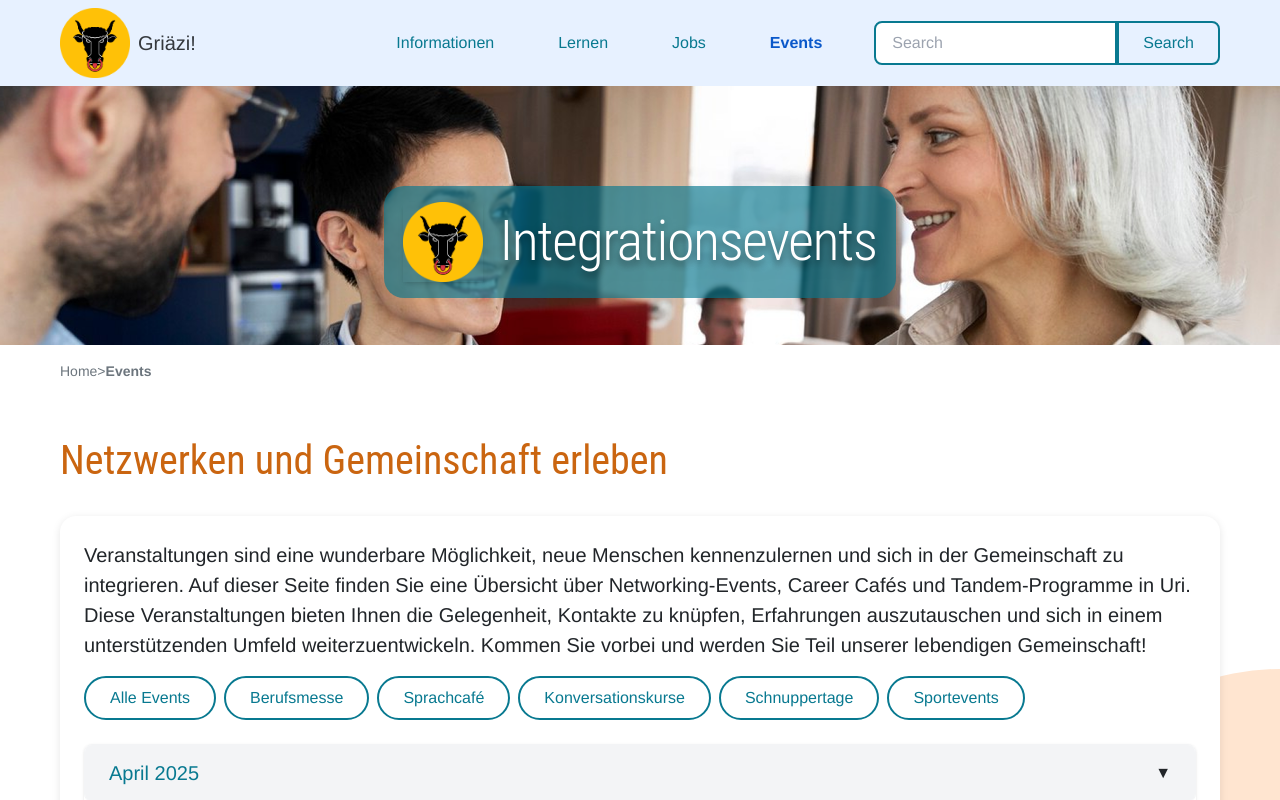
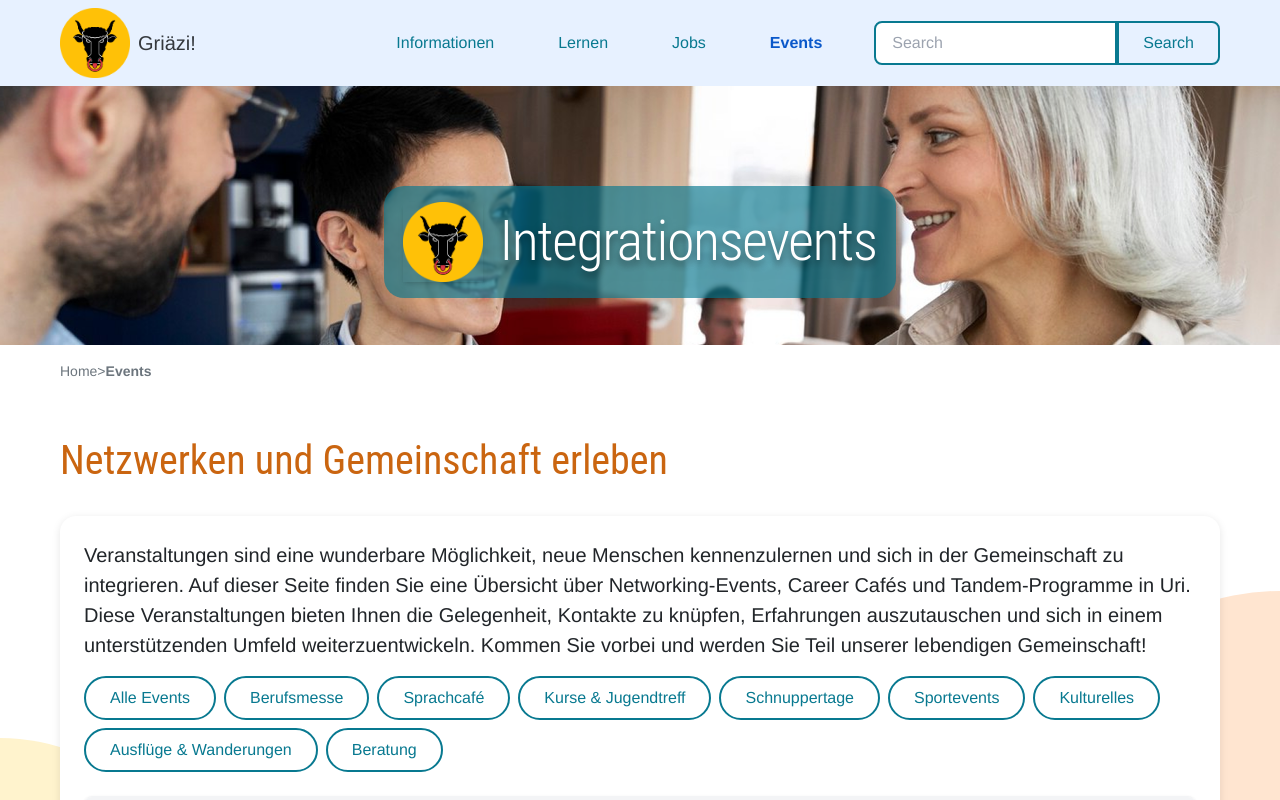
Before and after one commit to cumathka/hoi_ui, a Vue app in the folder ui/: page /events in a window 1280 px wide. Shown: the top 800 px of the page. Built offline with nearby package versions, Linux system fonts and the light colour scheme.

Commit message:
json updated

```diff
--- a/ui/package.json
+++ b/ui/package.json
@@ -15,6 +15,7 @@
     "leaflet": "^1.9.4",
     "object-assign": "^4.1.1",
     "vue": "^3.5.18",
+    "vue-i18n": "^9.14.5",
     "vue-router": "^4.5.1",
     "vue3-leaflet": "^1.0.50"
   },
--- a/ui/src/views/EventsView.vue
+++ b/ui/src/views/EventsView.vue
@@ -76,7 +76,7 @@
                 <div v-for="event in events" :key="event.id" class="mb-6 last:mb-0 bg-gray-50 p-4 rounded-lg shadow-sm">
                   <h4 class="text-h5 text-cyan-700 mb-1">{{ event.title }}</h4>
                   <p class="body-small text-gray-600 mb-1">{{ event.time }}</p>
-                  <p class="body-small text-gray-700 mb-1">📍 {{ event.location }}</p>
+                  <p class="body-small text-gray-700 mb-1" v-if="event.location">📍 {{ event.location }}</p>
                   <p class="body-regular text-gray-700 mb-2">{{ event.description }}</p>
                   <button class="btn px-6 py-2" style="border-radius:0.5rem;">Anmelden</button>
                 </div>
@@ -101,59 +101,150 @@ export default {
         { id: 'all', name: 'Alle Events' },
         { id: 'beruf', name: 'Berufsmesse' },
         { id: 'sprache', name: 'Sprachcafé' },
-        { id: 'kurs', name: 'Konversationskurse' },
+        { id: 'kurs', name: 'Kurse & Jugendtreff' },
         { id: 'schnupper', name: 'Schnuppertage' },
-        { id: 'sport', name: 'Sportevents' }
+        { id: 'sport', name: 'Sportevents' },
+        { id: 'kultur', name: 'Kulturelles' },
+        { id: 'ausflug', name: 'Ausflüge & Wanderungen' },
+        { id: 'beratung', name: 'Beratung' }
       ],
       events: {
-        'April 2025': [
+        'August 2025': [
           {
             id: 1,
-            category: 'beruf',
-            title: 'Berufsmesse Uri 2025',
-            time: '09:00 - 17:00',
-            location: 'Messe Uri, Altdorf',
-            description: 'Grosse Berufsmesse mit Ausbildungsmöglichkeiten und Karrierechancen.'
-          }
-        ],
-        'Mai 2025': [
+            category: 'kurs',
+            title: 'treffpunkt26 Wiedereröffnung',
+            time: 'ab 11. August',
+            location: 'Hagenstr. 26, Altdorf',
+            description: 'Der treffpunkt26 hat ab dem Montag, 11. August 2025, wieder geöffnet.'
+          },
           {
             id: 2,
-            category: 'sprache',
-            title: 'Internationales Sprachcafé',
-            time: '14:00 - 16:00',
-            location: 'Kulturhaus Uri, Altdorf',
-            description: 'Sprachenaustausch in entspannter Atmosphäre.'
-          }
-        ],
-        'Juni 2025': [
+            category: 'sport',
+            title: 'Yoga mit Olena',
+            time: 'jeden Dienstag, 18:00 Uhr',
+            location: 'Zentrum Sternen, Axenstr. 6, 6454 Flüelen',
+            description: 'Für alle. 10 Franken pro 4 Yogalektionen.'
+          },
           {
             id: 3,
-            category: 'kurs',
-            title: 'Deutsch Konversationskurs A2/B1',
-            time: '18:00 - 19:30',
-            location: 'VHS Uri',
-            description: 'Praktischer Konversationskurs für Fortgeschrittene.'
-          }
-        ],
-        'Juli 2025': [
+            category: 'sport',
+            title: 'Fussball',
+            time: 'jeden Mittwoch, 15:00 - 16:30 Uhr',
+            location: 'Turnhalle Hagenschulhaus, Bahnhofstrasse 36, Altdorf',
+            description: 'Für SRK Klient:innen. Gratis.'
+          },
           {
             id: 4,
-            category: 'schnupper',
-            title: 'Schnuppertag Gesundheitsberufe',
-            time: '09:00 - 15:00',
-            location: 'Kantonsspital Uri',
-            description: 'Einblick in verschiedene Gesundheitsberufe.'
-          }
-        ],
-        'August 2025': [
+            category: 'kurs',
+            title: 'Offener Jugendtreff',
+            time: 'jeden Mittwoch, 14:00 - 16:30 Uhr',
+            location: 'Bunker, Winkel, Altdorf oder Bunker, Schulanlage Gehren, Flüelen',
+            description: 'Für 12 - 16-jährige. Gratis.'
+          },
           {
             id: 5,
             category: 'sport',
-            title: 'Internationales Fussballturnier',
-            time: '13:00 - 18:00',
-            location: 'Sportanlage Schützenmatte',
-            description: 'Freundschaftsturnier mit Teams aus der Region.'
+            title: 'Pilates mit Sevim',
+            time: 'jeden Mittwoch und Donnerstag, 17:30 – 18:30 Uhr',
+            location: 'Zentrum Sternen, Axenstr. 6, 6454 Flüelen',
+            description: 'Für SRK-Klient:innen. Gratis. Mitbringen: Yogamatte oder Badetuch und Wasser.'
+          },
+          {
+            id: 6,
+            category: 'sport',
+            title: 'Tischtennis-Kurs',
+            time: 'jeden Freitag, 15:00 - 17:00 Uhr',
+            location: 'Zentrum Sternen, Axenstr. 6, Flüelen',
+            description: 'Für SRK Klient:innen. Gratis.'
+          },
+          {
+            id: 7,
+            category: 'kurs',
+            title: 'Offener Jugendtreff',
+            time: 'jeden Freitag, 19:00 - 22:00 Uhr',
+            location: 'Bunker, Winkel, Altdorf oder Bunker, Schulanlage Gehren, Flüelen',
+            description: 'Für 12 - 16-jährige. Gratis.'
+          },
+          {
+            id: 8,
+            category: 'sport',
+            title: 'Unihockey in Schattdorf',
+            time: 'jeden Samstag, 16:45 – 19:00 Uhr',
+            location: 'Gräwimatt-Turnhalle, Schulhausstrasse 30, Schattdorf',
+            description: 'Für alle. Gratis.'
+          },
+          {
+            id: 9,
+            category: 'kultur',
+            title: 'Bundesfeier am 1. August',
+            time: 'Freitag, 1. August, ab 10:00 Uhr',
+            location: 'Zentrum von Altdorf',
+            description: 'Für alle. Gratis.'
+          },
+          {
+            id: 10,
+            category: 'kultur',
+            title: 'Altdorfer Fiirabig',
+            time: 'Freitag, 8. August, ab 16:00 Uhr',
+            location: 'Unterlehn, Altdorf',
+            description: 'Für alle. Gratis.'
+          },
+          {
+            id: 11,
+            category: 'ausflug',
+            title: 'Ausflug und Besichtigung Alp Hinterfeld mit Picknick',
+            time: 'Mittwoch, 13. August, ca. 09:00 - 15:00 Uhr',
+            location: 'Alp Hinterfeld',
+            description: 'Für SRK Klient:innen. Gratis. Anmeldung bis am 6. August bei Rahel Feiler: rahel.feiler@redcross.ch. Die Teilnehmendenzahl ist beschränkt. Weitere Informationen nach Anmeldung.'
+          },
+          {
+            id: 12,
+            category: 'kultur',
+            title: 'Alpentöne Altdorf 2025',
+            time: '14. - 16. August, ganztätgig',
+            location: 'Altdorf',
+            description: 'Es gibt an diversen Orten Gratiskonzerte auf dem Lehn, im Garten der Musikschule, der Klangspaziergang und die Ausstellung zu KI & Volksmusik. Alle farbig markierten Veranstaltungen sind gratis.'
+          },
+          {
+            id: 13,
+            category: 'ausflug',
+            title: 'Leichte Wanderung: Erstfeld Wilerli - Oberwiler - Zieriberg - Erstfeld',
+            time: 'Sonntag, 17. August',
+            location: 'Erstfeld',
+            description: 'Für SRK-Klient:innen. 5.00 Franken. Anmeldung per Whatsapp bei Regula Zberg 079 721 73 68. Bitte Name, Vorname und Wohnort angeben sowie ob Sie ein Halbtax haben. Der Treffpunkt und die genaue Zeit werden nach Anmeldung bekannt gegeben.'
+          },
+          {
+            id: 14,
+            category: 'ausflug',
+            title: 'Schwere Wanderung: Erstfeld Wilerli - Waldnacht - Angistock - Brüsti',
+            time: 'Sonntag, 17. August',
+            location: 'Erstfeld',
+            description: 'Für SRK-Klient:innen. 5.00 Franken. Anmeldung per Whatsapp bei Regula Zberg 079 721 73 68. Bitte Name, Vorname und Wohnort angeben sowie ob Sie ein Halbtax haben. Der Treffpunkt und die genaue Zeit werden nach Anmeldung bekannt gegeben.'
+          },
+          {
+            id: 15,
+            category: 'beratung',
+            title: 'Offene Rechtsberatung',
+            time: 'Dienstag, 18. August, 14:00 - 16:00 Uhr',
+            location: 'Caritas Schweiz, Adligenswilstrasse 15, Luzern',
+            description: 'Für alle.'
+          },
+          {
+            id: 16,
+            category: 'kultur',
+            title: 'Gschichtästund mit Gabriela',
+            time: 'Mittwoch, 27. August, 14:15 - 14:45 Uhr',
+            location: 'Kantonsbibliothek Uri, Bahnhofstrasse 13, Altdorf',
+            description: 'Für Kinder von 1 - 4 Jahren in Begleitung einer erwachsenen Person, ältere und jüngere Geschwister sind auch willkommen. Gratis.'
+          },
+          {
+            id: 17,
+            category: 'kultur',
+            title: 'Offener Brennpunkt',
+            time: 'Samstag, 30. August, 19:30 – 23:00 Uhr',
+            location: 'Brennpunkt Uri, Umfahrungsstrasse 32, Schattdorf',
+            description: 'Für alle.'
           }
         ]
       }
```
Also changed, not shown: 1 other file (tests, documents, lock files or other folders).
